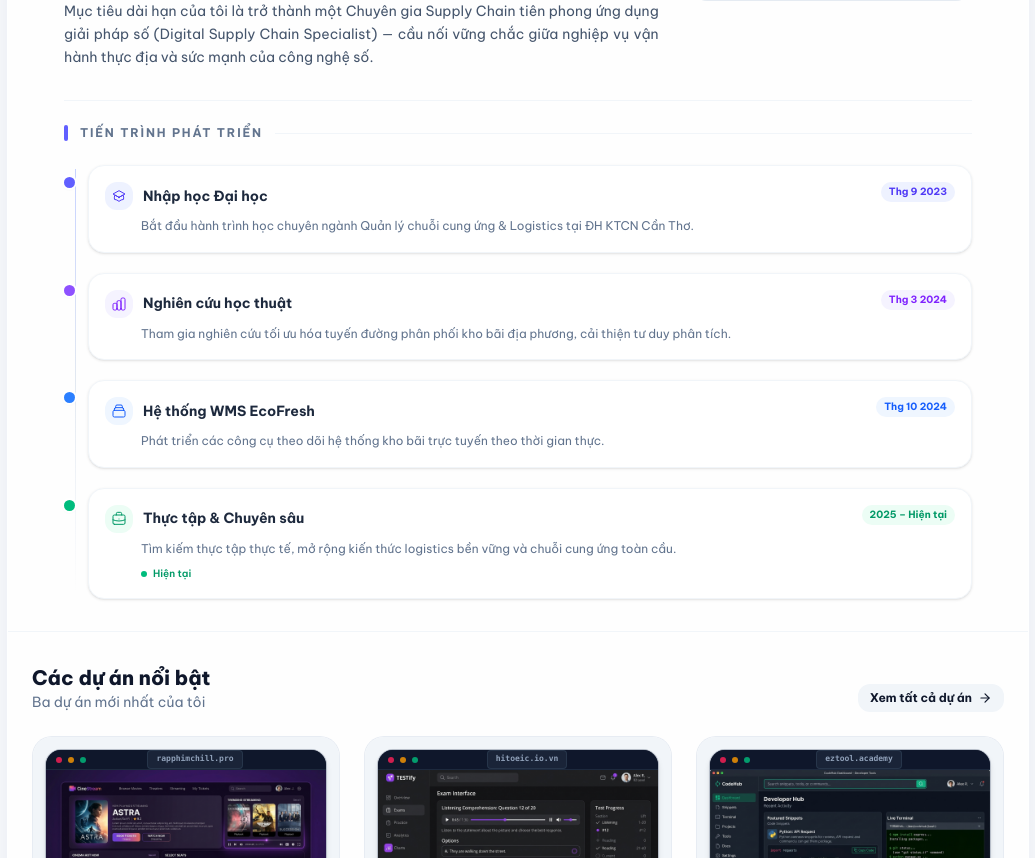
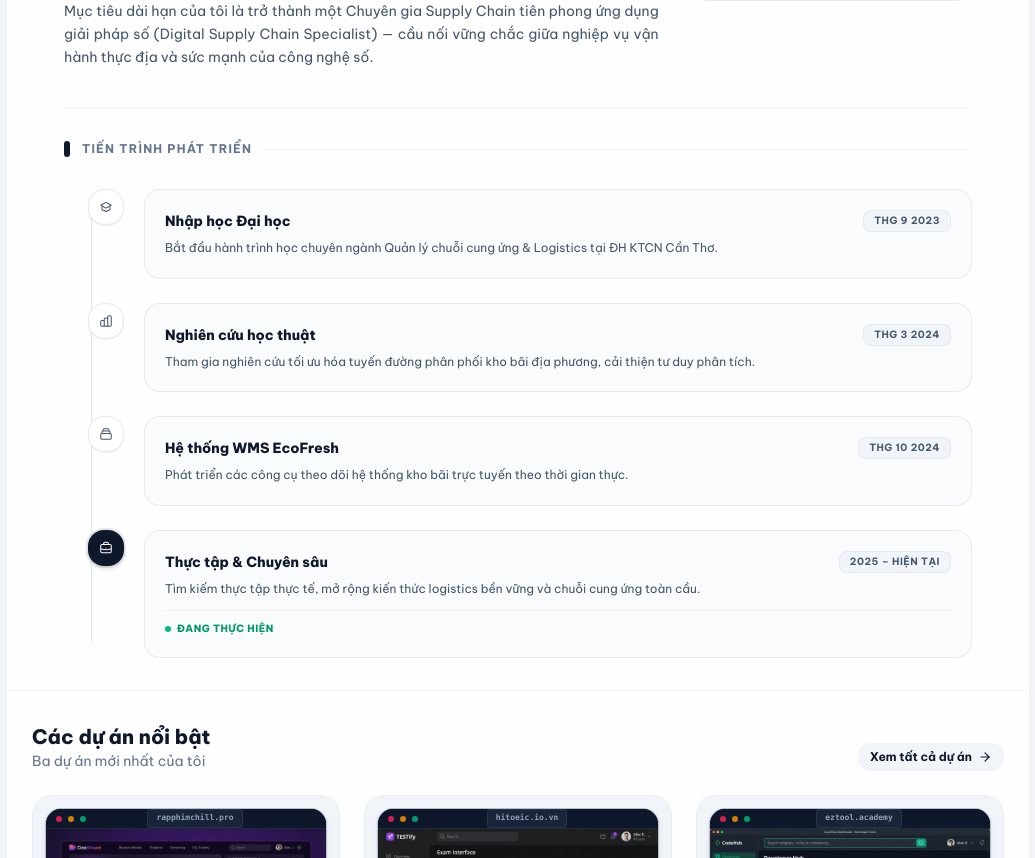
Before and after one commit to dinhphuong25/portfolio1, a Next.js app: page / in a window 1280 px wide. Shown: the part 718-1576 px from the top of the page, without its empty margins (227-1262 px from the left). Built offline with nearby package versions, Linux system fonts and the light colour scheme.

Commit message:
update: redesign TimelineSection with Slate Minimal Vertical Tree layout

```diff
--- a/src/components/TimelineSection.tsx
+++ b/src/components/TimelineSection.tsx
@@ -10,11 +10,10 @@ export const timelineDataEn = [
         title: "Started University",
         description: "Began my journey majoring in Logistics and Supply Chain Management at Can Tho University of Technology.",
         icon: (
-            <svg className="w-4 h-4" fill="none" stroke="currentColor" viewBox="0 0 24 24">
-                <path strokeLinecap="round" strokeLinejoin="round" strokeWidth={1.5} d="M12 14l9-5-9-5-9 5 9 5zM12 14l6.16-3.422a12.083 12.083 0 01.665 6.479A11.952 11.952 0 0012 20.055a11.952 11.952 0 00-6.824-2.998 12.078 12.078 0 01.665-6.479L12 14z" />
+            <svg className="w-3.5 h-3.5" fill="none" stroke="currentColor" viewBox="0 0 24 24">
+                <path strokeLinecap="round" strokeLinejoin="round" strokeWidth={1.75} d="M12 14l9-5-9-5-9 5 9 5zM12 14l6.16-3.422a12.083 12.083 0 01.665 6.479A11.952 11.952 0 0012 20.055a11.952 11.952 0 00-6.824-2.998 12.078 12.078 0 01.665-6.479L12 14z" />
             </svg>
         ),
-        color: "indigo",
     },
     {
         id: 2,
@@ -22,11 +21,10 @@ export const timelineDataEn = [
         title: "Academic Research",
         description: "Participated in research on optimizing local warehouse distribution routes, developing my analytical skills.",
         icon: (
-            <svg className="w-4 h-4" fill="none" stroke="currentColor" viewBox="0 0 24 24">
-                <path strokeLinecap="round" strokeLinejoin="round" strokeWidth={1.5} d="M9 19v-6a2 2 0 00-2-2H5a2 2 0 00-2 2v6a2 2 0 002 2h2a2 2 0 002-2zm0 0V9a2 2 0 012-2h2a2 2 0 012 2v10m-6 0a2 2 0 002 2h2a2 2 0 002-2m0 0V5a2 2 0 012-2h2a2 2 0 012 2v14a2 2 0 01-2 2h-2a2 2 0 01-2-2z" />
+            <svg className="w-3.5 h-3.5" fill="none" stroke="currentColor" viewBox="0 0 24 24">
+                <path strokeLinecap="round" strokeLinejoin="round" strokeWidth={1.75} d="M9 19v-6a2 2 0 00-2-2H5a2 2 0 00-2 2v6a2 2 0 002 2h2a2 2 0 002-2zm0 0V9a2 2 0 012-2h2a2 2 0 012 2v10m-6 0a2 2 0 002 2h2a2 2 0 002-2m0 0V5a2 2 0 012-2h2a2 2 0 012 2v14a2 2 0 01-2 2h-2a2 2 0 01-2-2z" />
             </svg>
         ),
-        color: "violet",
     },
     {
         id: 3,
@@ -34,11 +32,10 @@ export const timelineDataEn = [
         title: "EcoFresh WMS",
         description: "Started developing warehouse management system tracking tools to monitor inventory in real-time.",
         icon: (
-            <svg className="w-4 h-4" fill="none" stroke="currentColor" viewBox="0 0 24 24">
-                <path strokeLinecap="round" strokeLinejoin="round" strokeWidth={1.5} d="M19 11H5m14 0a2 2 0 012 2v6a2 2 0 01-2 2H5a2 2 0 01-2-2v-6a2 2 0 012-2m14 0V9a2 2 0 00-2-2M5 11V9a2 2 0 012-2m0 0V5a2 2 0 012-2h6a2 2 0 012 2v2M7 7h10" />
+            <svg className="w-3.5 h-3.5" fill="none" stroke="currentColor" viewBox="0 0 24 24">
+                <path strokeLinecap="round" strokeLinejoin="round" strokeWidth={1.75} d="M19 11H5m14 0a2 2 0 012 2v6a2 2 0 01-2 2H5a2 2 0 01-2-2v-6a2 2 0 012-2m14 0V9a2 2 0 00-2-2M5 11V9a2 2 0 012-2m0 0V5a2 2 0 012-2h6a2 2 0 012 2v2M7 7h10" />
             </svg>
         ),
-        color: "blue",
     },
     {
         id: 4,
@@ -46,11 +43,10 @@ export const timelineDataEn = [
         title: "Internship & Advanced Studies",
         description: "Seeking practical internships and expanding knowledge in sustainable logistics and global supply chain.",
         icon: (
-            <svg className="w-4 h-4" fill="none" stroke="currentColor" viewBox="0 0 24 24">
-                <path strokeLinecap="round" strokeLinejoin="round" strokeWidth={1.5} d="M21 13.255A23.931 23.931 0 0112 15c-3.183 0-6.22-.62-9-1.745M16 6V4a2 2 0 00-2-2h-4a2 2 0 00-2 2v2m4 6h.01M5 20h14a2 2 0 002-2V8a2 2 0 00-2-2H5a2 2 0 00-2 2v10a2 2 0 002 2z" />
+            <svg className="w-3.5 h-3.5" fill="none" stroke="currentColor" viewBox="0 0 24 24">
+                <path strokeLinecap="round" strokeLinejoin="round" strokeWidth={1.75} d="M21 13.255A23.931 23.931 0 0112 15c-3.183 0-6.22-.62-9-1.745M16 6V4a2 2 0 00-2-2h-4a2 2 0 00-2 2v2m4 6h.01M5 20h14a2 2 0 002-2V8a2 2 0 00-2-2H5a2 2 0 00-2 2v10a2 2 0 002 2z" />
             </svg>
         ),
-        color: "emerald",
     },
 ];
 
@@ -61,76 +57,69 @@ const timelineDataVi = [
     { ...timelineDataEn[3], year: "2025 – Hiện tại", title: "Thực tập & Chuyên sâu", description: "Tìm kiếm thực tập thực tế, mở rộng kiến thức logistics bền vững và chuỗi cung ứng toàn cầu." },
 ];
 
-const colorMap: Record<string, { dot: string; icon: string; badge: string }> = {
-    indigo: { dot: "bg-indigo-500", icon: "bg-indigo-50 text-indigo-600", badge: "bg-indigo-50 text-indigo-600" },
-    violet: { dot: "bg-violet-500", icon: "bg-violet-50 text-violet-600", badge: "bg-violet-50 text-violet-600" },
-    blue: { dot: "bg-blue-500", icon: "bg-blue-50 text-blue-600", badge: "bg-blue-50 text-blue-600" },
-    emerald: { dot: "bg-emerald-500", icon: "bg-emerald-50 text-emerald-600", badge: "bg-emerald-50 text-emerald-600" },
-};
-
 export default function TimelineSection() {
     const { language } = useLanguage();
     const timelineData = language === "vi" ? timelineDataVi : timelineDataEn;
 
     return (
-        <div className="mt-8 pt-6 border-t border-slate-100">
+        <div className="mt-10 pt-8 border-t border-slate-100 dark:border-slate-800">
             {/* Header */}
-            <div className="flex items-center gap-3 mb-6">
-                <span className="w-1 h-4 rounded-full bg-indigo-500 inline-block" />
-                <h3 className="text-xs font-bold text-slate-500 tracking-[0.15em] uppercase">
-                    {language === "vi" ? "Tiến Trình Phát Triển" : "Career Journey"}
+            <div className="flex items-center gap-3 mb-8">
+                <span className="w-1.5 h-4 rounded-full bg-slate-900 dark:bg-white inline-block" />
+                <h3 className="text-xs font-bold text-slate-500 dark:text-slate-400 tracking-widest uppercase">
+                    {language === "vi" ? "TIẾN TRÌNH PHÁT TRIỂN" : "CAREER JOURNEY"}
                 </h3>
-                <div className="flex-1 h-px bg-slate-100" />
+                <div className="flex-1 h-px bg-slate-100 dark:bg-slate-800" />
             </div>
 
-            {/* Timeline */}
-            <div className="relative pl-6">
-                {/* Vertical line */}
-                <div className="absolute left-[11px] top-1 bottom-1 w-px bg-gradient-to-b from-indigo-200 via-slate-200 to-transparent" />
+            {/* Slate Minimal Vertical Tree Timeline */}
+            <div className="relative pl-4 sm:pl-6">
+                {/* Vertical Central Line through Icon Nodes */}
+                <div className="absolute left-[19px] sm:left-[27px] top-4 bottom-4 w-px bg-slate-200 dark:bg-slate-800" />
 
-                <div className="space-y-5">
+                <div className="space-y-6">
                     {timelineData.map((item, index) => {
-                        const c = colorMap[item.color];
                         const isLast = index === timelineData.length - 1;
 
                         return (
-                            <Reveal key={item.id} direction="up" delay={index * 100}>
-                                <div className="relative flex gap-4 group">
-                                    {/* Dot */}
-                                    <div className={`absolute -left-6 top-3 w-[11px] h-[11px] rounded-full ${c.dot} ring-2 ring-white shadow-sm flex-shrink-0 transition-transform duration-200 group-hover:scale-125`} />
+                            <Reveal key={item.id} direction="up" delay={index * 80}>
+                                <div className="relative flex items-start gap-4 sm:gap-5 group">
+                                    {/* Icon Center Node */}
+                                    <div
+                                        className={`relative z-10 w-8 h-8 sm:w-9 sm:h-9 rounded-xl flex items-center justify-center flex-shrink-0 transition-all duration-300 ${
+                                            isLast
+                                                ? "bg-slate-900 text-white dark:bg-white dark:text-slate-900 shadow-md ring-2 ring-slate-900/10 dark:ring-white/20"
+                                                : "bg-white dark:bg-slate-900 text-slate-600 dark:text-slate-400 border border-slate-200 dark:border-slate-800 group-hover:border-slate-400 dark:group-hover:border-slate-600 shadow-2xs"
+                                        }`}
+                                    >
+                                        {item.icon}
+                                    </div>
 
-                                    {/* Card */}
-                                    <div className="flex-1 bg-white border border-slate-100 rounded-xl p-4 shadow-sm hover:shadow-md hover:border-slate-200 transition-all duration-200 hover:-translate-y-0.5">
-                                        <div className="flex items-start justify-between gap-3 mb-1.5">
-                                            {/* Icon + Title */}
-                                            <div className="flex items-center gap-2.5">
-                                                <div className={`w-7 h-7 rounded-lg flex items-center justify-center flex-shrink-0 ${c.icon}`}>
-                                                    {item.icon}
-                                                </div>
-                                                <h4 className="text-sm font-bold text-slate-800 leading-tight">
-                                                    {item.title}
-                                                </h4>
-                                            </div>
+                                    {/* Content Card */}
+                                    <div className="flex-1 bg-slate-50/80 dark:bg-slate-900/60 border border-slate-200/80 dark:border-slate-800 rounded-xl p-4 sm:p-5 hover:border-slate-300 dark:hover:border-slate-700 transition-all duration-200">
+                                        <div className="flex items-center justify-between gap-3 mb-1.5 flex-wrap">
+                                            <h4 className="text-sm font-extrabold text-slate-900 dark:text-slate-100">
+                                                {item.title}
+                                            </h4>
 
-                                            {/* Year badge */}
-                                            <span className={`flex-shrink-0 text-[10px] font-bold px-2 py-0.5 rounded-full ${c.badge} whitespace-nowrap`}>
+                                            <span className="text-[10px] font-bold uppercase tracking-wider text-slate-600 dark:text-slate-300 bg-slate-100 dark:bg-slate-800 border border-slate-200/80 dark:border-slate-700/80 px-2.5 py-0.5 rounded-md shrink-0">
                                                 {item.year}
                                             </span>
                                         </div>
 
-                                        <p className="text-xs text-slate-500 leading-relaxed ml-9">
+                                        <p className="text-xs text-slate-600 dark:text-slate-300 leading-relaxed font-normal text-justify">
                                             {item.description}
                                         </p>
 
-                                        {/* "Present" pulse indicator */}
+                                        {/* "Present" status indicator for current milestone */}
                                         {isLast && (
-                                            <div className="flex items-center gap-1.5 mt-2 ml-9">
+                                            <div className="flex items-center gap-1.5 mt-3 pt-2.5 border-t border-slate-200/60 dark:border-slate-800">
                                                 <span className="relative flex h-1.5 w-1.5">
                                                     <span className="animate-ping absolute inline-flex h-full w-full rounded-full bg-emerald-400 opacity-75" />
                                                     <span className="relative inline-flex rounded-full h-1.5 w-1.5 bg-emerald-500" />
                                                 </span>
-                                                <span className="text-[10px] text-emerald-600 font-semibold">
-                                                    {language === "vi" ? "Hiện tại" : "In progress"}
+                                                <span className="text-[10px] font-extrabold text-emerald-600 dark:text-emerald-400 uppercase tracking-wider">
+                                                    {language === "vi" ? "ĐANG THỰC HIỆN" : "IN PROGRESS"}
                                                 </span>
                                             </div>
                                         )}
```
